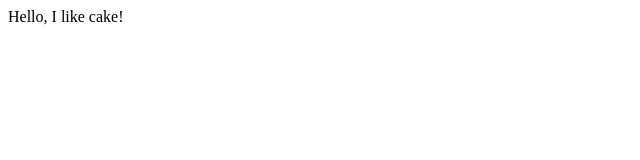
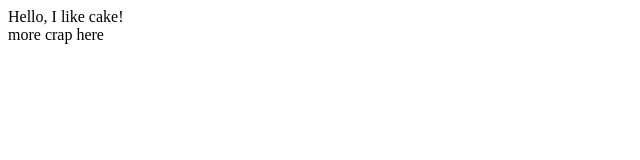
Before and after one commit to test124Pedro/learninggit, a plain HTML site: page WebContent/index.html in a window 1280 px wide. Shown: the full height of the page, 0-640 px from the left. Drawn offline with Linux system fonts and the light colour scheme.

Commit message:
more changes

```diff
--- a/WebContent/index.html
+++ b/WebContent/index.html
@@ -6,5 +6,7 @@
 </head>
 <body>
    Hello, I like cake!
+   <br />
+   more crap here
 </body>
 </html>
```
